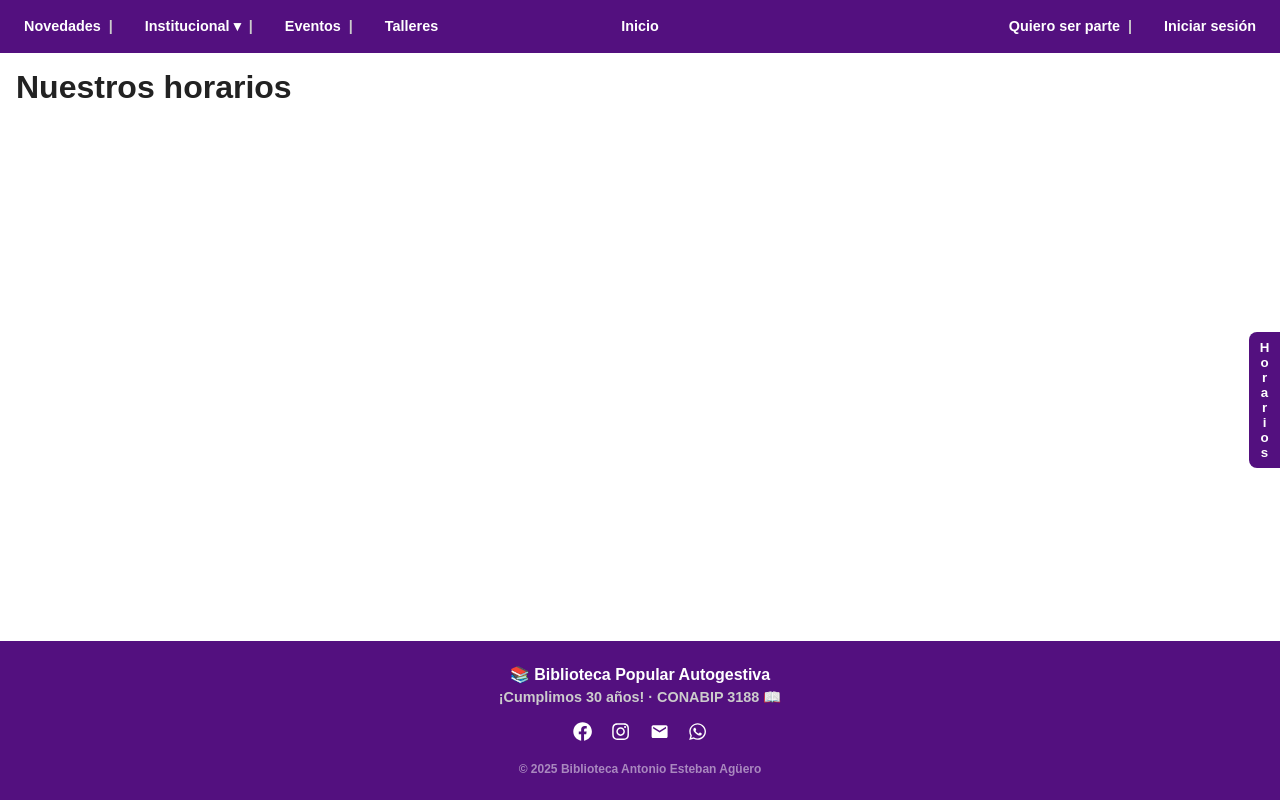
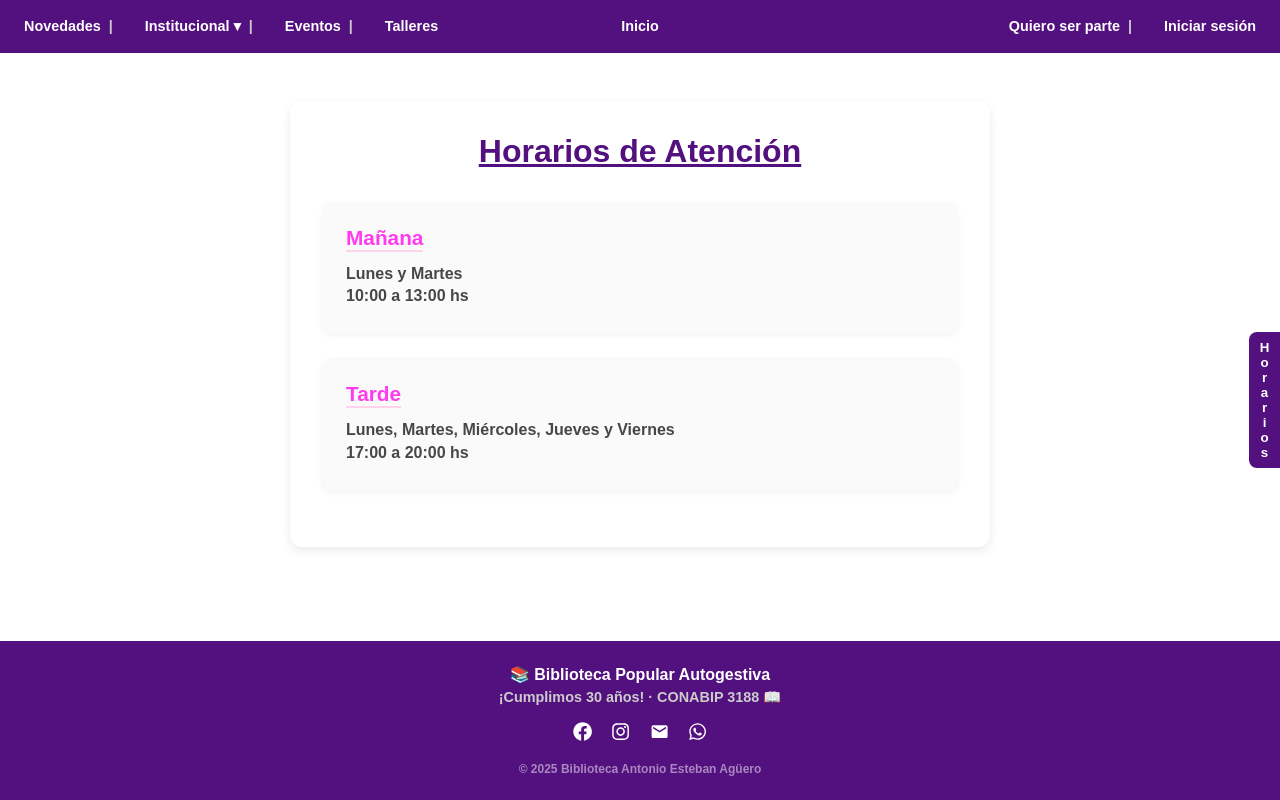
Before and after one commit to jzepol/BibliotecaV2, a Next.js app: page /institucionalidad/horarios in a window 1280 px wide. Built offline with nearby package versions, Linux system fonts and the light colour scheme.

Commit message:
update horarios
update horarios

```diff
--- a/src/app/institucionalidad/horarios/page.tsx
+++ b/src/app/institucionalidad/horarios/page.tsx
@@ -1,10 +1,23 @@
 'use client'
 
+import '@/styles/HorariosPage.css'
 
+export default function HorariosPage() {
+  return (
+    <div className="horarios-container">
+      <h1>Horarios de Atención</h1>
 
-export default function Horarios() {
-    return (
-      <div className="rincon-julia-container">
-        <h1>Nuestros horarios</h1>
-    </div>)
+      <div className="horario-bloque">
+        <h2>Mañana</h2>
+        <p>Lunes y Martes</p>
+        <p>10:00 a 13:00 hs</p>
+      </div>
+
+      <div className="horario-bloque">
+        <h2>Tarde</h2>
+        <p>Lunes, Martes, Miércoles, Jueves y Viernes</p>
+        <p>17:00 a 20:00 hs</p>
+      </div>
+    </div>
+  )
 }
--- /dev/null
+++ b/src/styles/HorariosPage.css
@@ -0,0 +1,44 @@
+.horarios-container {
+    max-width: 700px;
+    margin: 2rem auto;
+    padding: 2rem;
+    font-family: Arial, sans-serif;
+    background-color: #fff;
+    border-radius: 12px;
+    box-shadow: 0 4px 10px rgba(0, 0, 0, 0.08);
+  }
+
+  .horarios-container h1 {
+    font-size: 2rem;
+    color: #53107F;
+    text-align: center;
+    text-decoration: underline;
+    margin-bottom: 2rem;
+  }
+
+  .horario-bloque {
+    background-color: #fafafa;
+    padding: 1.5rem;
+    border-radius: 10px;
+    margin-bottom: 1.5rem;
+    box-shadow: 0 2px 6px rgba(0,0,0,0.05);
+    transition: transform 0.2s ease;
+  }
+
+  .horario-bloque:hover {
+    transform: scale(1.01);
+  }
+
+  .horario-bloque h2 {
+    font-size: 1.3rem;
+    color: #ff3bef;
+    margin-bottom: 0.5rem;
+    border-bottom: 2px solid #ffd3ec;
+    display: inline-block;
+  }
+
+  .horario-bloque p {
+    font-size: 1rem;
+    color: #474747;
+    margin: 0.3rem 0;
+  }
```
Also changed, not shown: 1 other file (tests, documents, lock files or other folders).
